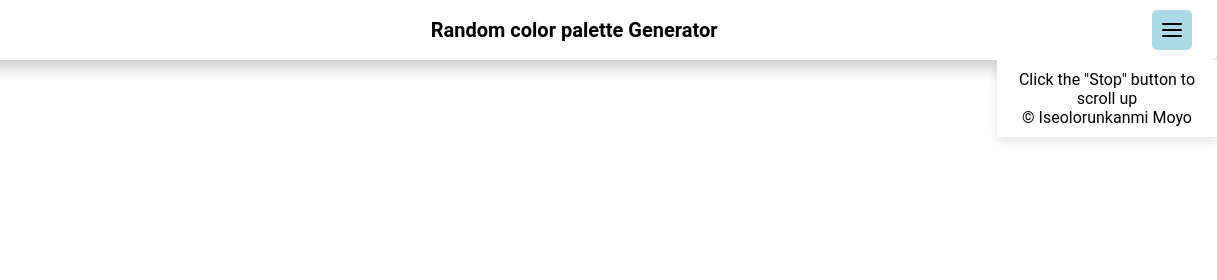
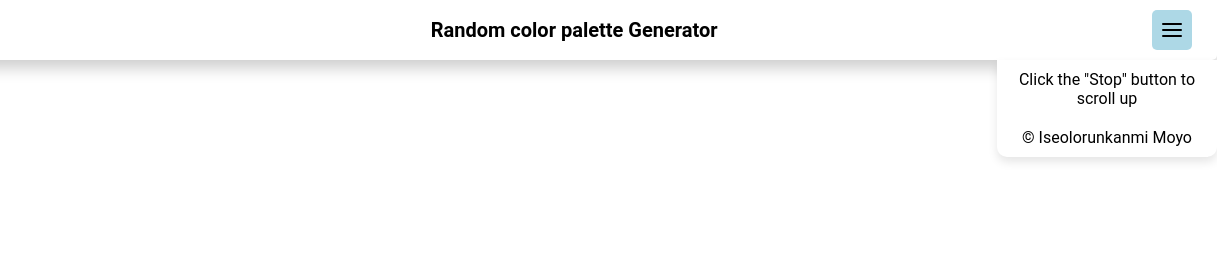
Before and after one commit to Iseolorunkanmi-Moyo/Random-Palette-generator, a plain HTML site: page index.html in a window 1280 px wide. Both pictures are taken after a click on the button 1234 px from the left and 30 px from the top of the page. Shown: the top 280 px of the page, 63-1280 px from the left. Drawn offline with Linux system fonts and the light colour scheme.

Commit message:
first commit

```diff
--- a/chat.css
+++ b/chat.css
@@ -97,7 +97,7 @@
         width: 100%;
         max-width: 200px;
         /* text-align: center; */
-        box-shadow: 0px 5px 10px  rgba(0, 0, 0, 0.1);
+        box-shadow: 0px 5px 10px  rgba(0, 0, 0, 0.1)
     }
 
     .links div{
@@ -313,6 +313,8 @@
         max-width: 200px;
         text-align: center;
         box-shadow: -5px 5px 5px 0px rgba(0, 0, 0, 0.1);
+        border-radius: 0px 0px 10px 10px;
+
     }
 
     .links a{
@@ -517,10 +519,12 @@
         top: 60px;
         right: 0px;
         display: none;
+        gap: 20px;
         flex-direction: column;
         width: 100%;
         text-align: center;
         box-shadow: 0px 5px 10px  rgba(0, 0, 0, 0.1);
+        border-radius: 0px 0px 10px 10px;
     }
 
     .links a{
```
